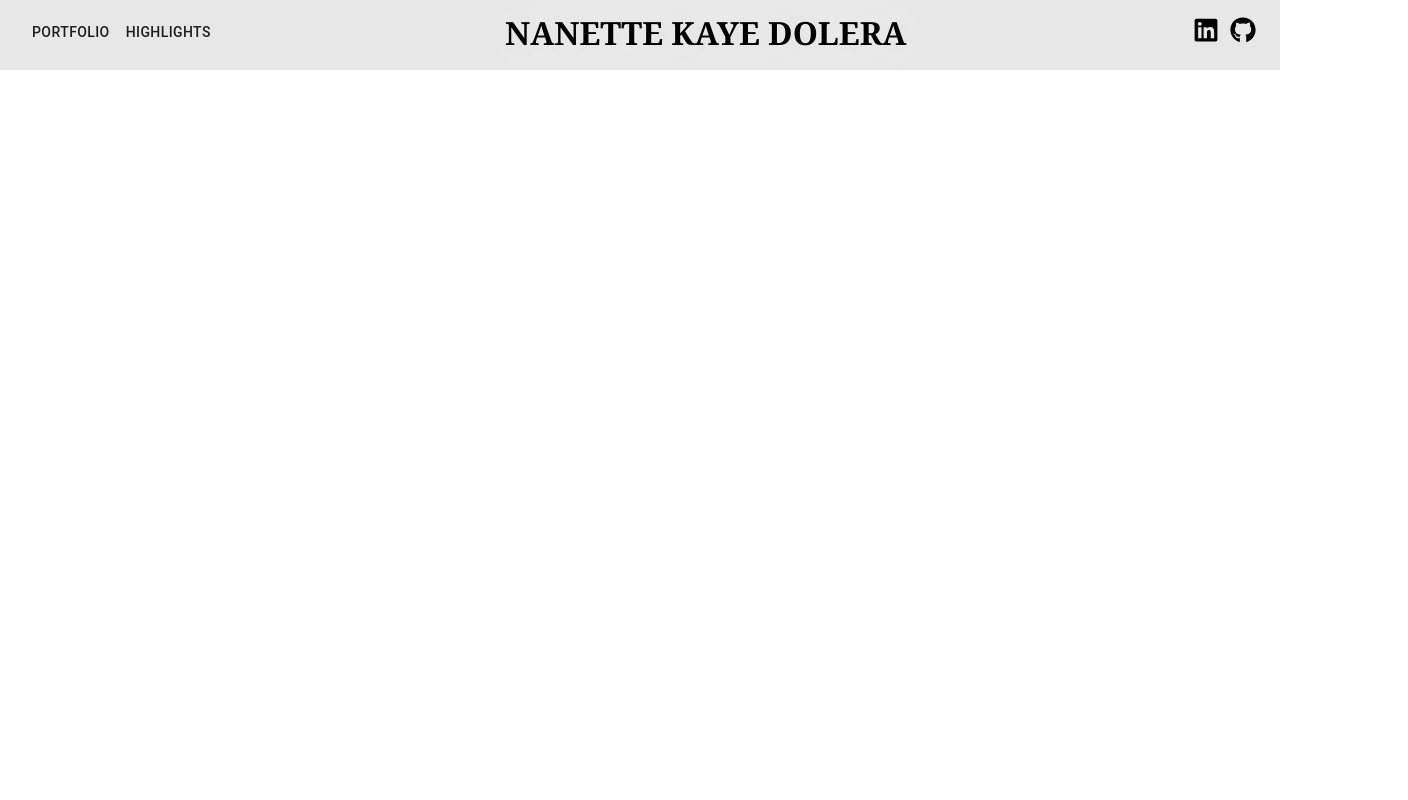
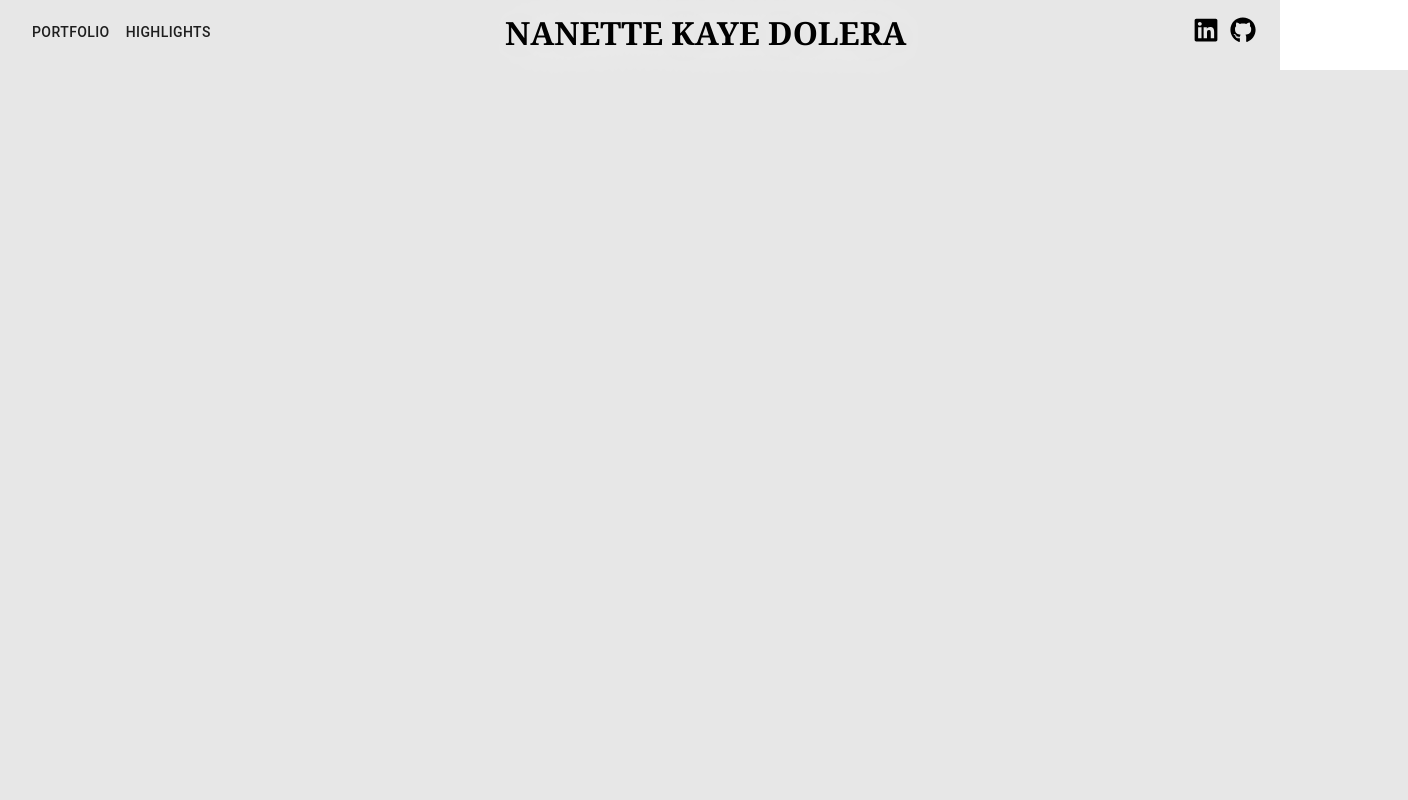
Before and after one commit to NotNanetteKaye/Frontend-ReactOnly-nanettework-frontend, a React (Create React App) app in the folder nanettework/: page /highlights in a window 1280 px wide. Shown: the top 800 px of the page, 1408 px wide, since content can reach past the window. Built offline with nearby package versions, Linux system fonts and the light colour scheme.

Commit message:
Updated AboutPage -> HighlightsPage name

```diff
--- a/nanettework/src/App.js
+++ b/nanettework/src/App.js
@@ -4,7 +4,7 @@ import { Routes, Route } from 'react-router-dom';
 
 // Pages Imports
 import HomePage from './pages/HomePage/HomePage';
-import AboutPage from './pages/AboutPage/AboutPage';
+import HighlightsPage from './pages/HighlightsPage/HighlightsPage';
 import PortfolioPage from './pages/PortfolioPage/PortfolioPage';
 
 // Component Imports
@@ -16,7 +16,7 @@ function App() {
       <NavBar />
       <Routes>
         <Route path='/nanettekayedolera' element={<HomePage />} />
-        <Route path='/about' element={<AboutPage />} />
+        <Route path='/highlights' element={<HighlightsPage />} />
         <Route path='/portfolio' element={<PortfolioPage />} />
       </Routes>
     </div>
--- a/nanettework/src/pages/AboutPage/AboutPage.js
+++ b/nanettework/src/pages/HighlightsPage/HighlightsPage.js
@@ -1,10 +1,10 @@
 // General Imports
 import React from "react";
-import '../AboutPage/AboutPage.css';
+import './HighlightsPage.css';
 
 
 
-const AboutPage = () => {
+const HighlightsPage = () => {
     return (
         <div className='aboutLayout'>
           <div className='bio'>
@@ -15,4 +15,4 @@ const AboutPage = () => {
       );
 }
 
-export default AboutPage;
+export default HighlightsPage;
```
Also changed, not shown: nanettework/src/pages/HighlightsPage/HighlightsPage.css (renamed from nanettework/src/pages/AboutPage/AboutPage.css).
